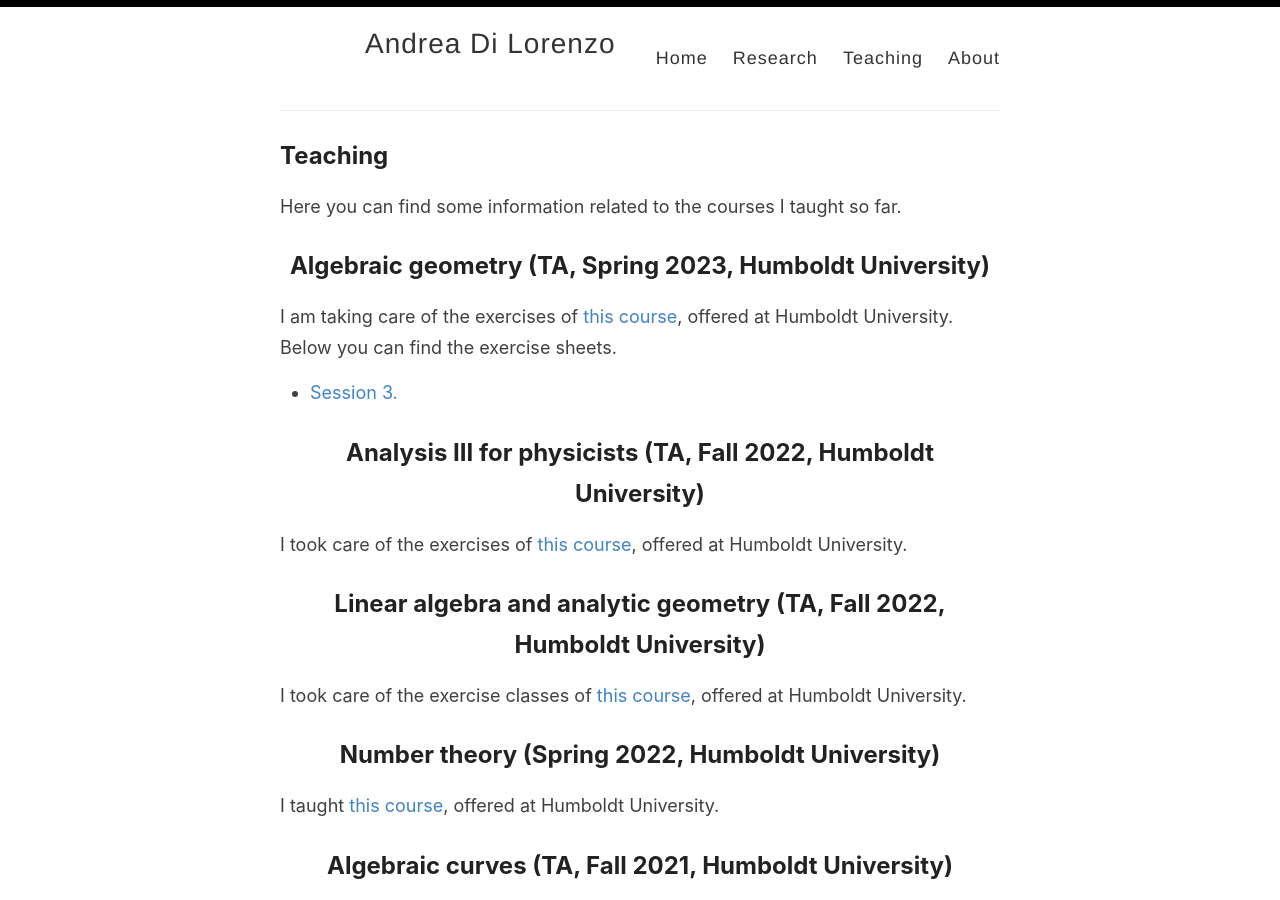
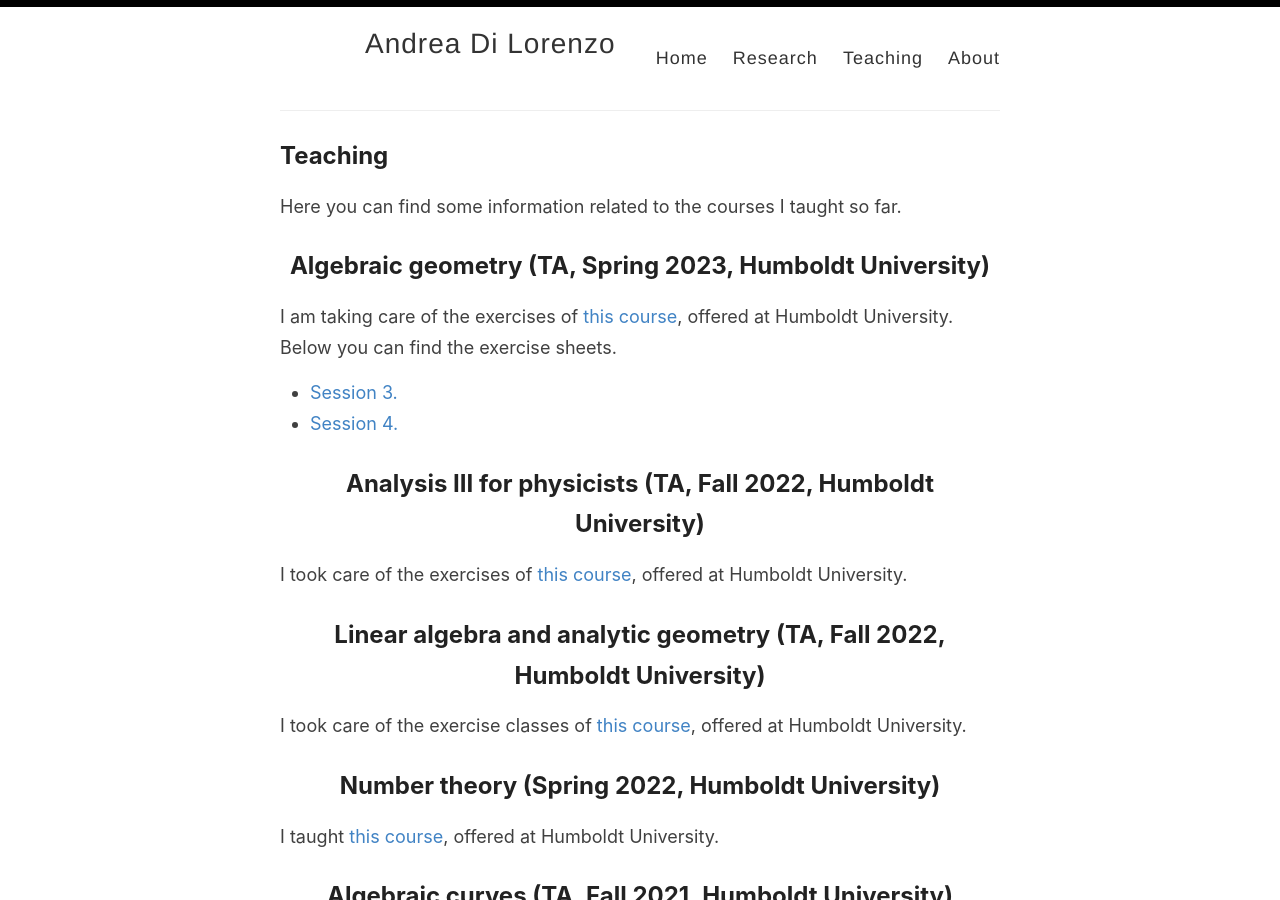
Before and after one commit to anddil/anddil.github.io, a Jekyll site: the page built from _pages/teaching.md, in a window 1280 px wide and 900 px high. Built offline with Jekyll 4.4.1, drawn with Linux system fonts in a browser that asks for light colours.

Commit message:
Update teaching.md

```diff
--- a/_pages/teaching.md
+++ b/_pages/teaching.md
@@ -10,6 +10,7 @@ Here you can find some information related to the courses I taught so far.
 I am taking care of the exercises of [this course](http://www-irm.mathematik.hu-berlin.de/~farkas/teaching/alggeom23/index.html), offered at Humboldt University. Below you can find the exercise sheets.
 
 - [Session 3.](AG23/AG_exercises_3.pdf)
+- [Session 4.](AG23/AG_exercises_4.pdf)
 
 
 ## Analysis III for physicists (TA, Fall 2022, Humboldt University)
```
